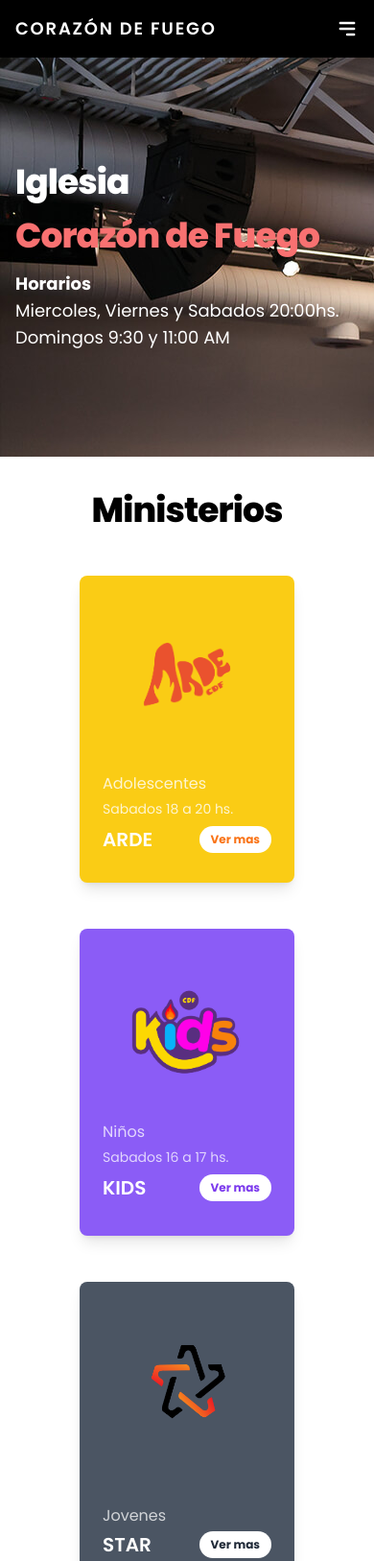
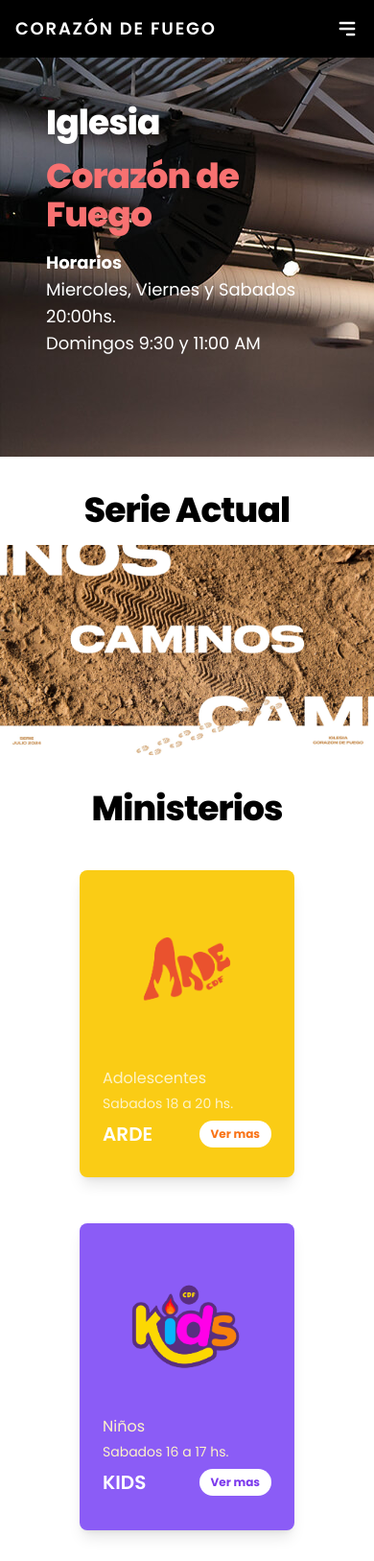
Before and after one commit to marianodparisi/web-cdf, an Astro site: page / in a window 390 px wide. Shown: the top 1627 px of the page at 96% size. Built offline with nearby package versions, Linux system fonts and the light colour scheme; Astro itself is replaced by a stand-in of ours.

Commit message:
Adding Serie on main page

```diff
--- a/package.json
+++ b/package.json
@@ -15,7 +15,7 @@
   "license": "ISC",
   "dependencies": {
     "@astrojs/tailwind": "^5.1.0",
-    "astro": "^4.12.2",
+    "astro": "^4.13.0",
     "tailwindcss": "^3.4.6"
   }
 }
--- a/src/pages/index.astro
+++ b/src/pages/index.astro
@@ -3,7 +3,7 @@ import Layout from "../layouts/Layout.astro";
 ---
 <Layout>
   <div class="height-background bg-[url('/Upperroom-Prayer-Room-Dallas-TX.jpg')]">
-    <div class="grid grid-cols-1 h-full sm:grid-cols-2 content-center align-middle p-4">
+    <div class="content-center align-middle p-12">
       <div class="text-center ml-0 sm:ml-32">
           <h1 class="text-left mb-4 text-4xl font-extrabold tracking-tight md:text-5xl lg:text-6xl text-white">Iglesia</h1>
           <h1 class="text-left mb-4 text-4xl font-extrabold tracking-tight text-red-400 md:text-5xl lg:text-6xl">Corazón de Fuego</h1>
@@ -14,16 +14,22 @@ import Layout from "../layouts/Layout.astro";
     </div>
   </div>
   <div class="justify-center">
+      <h1 class="text-center mb-4 text-4xl font-extrabold tracking-tight md:text-5xl lg:text-6xl pt-9">Serie Actual</h1>
+  </div>
+  <div class="bg-gray-50">
+      <img class="object-cover object-center sm:px-56" alt="" src="/Serie_Caminos.jpg">
+  </div>
+  <div class="justify-center">
       <h1 class="text-center mb-4 text-4xl font-extrabold tracking-tight md:text-5xl lg:text-6xl pt-9">Ministerios</h1>
   </div>
-  <div class="p-1 flex mx-40 flex-wrap m-5 sm:bg-gray-100 items-center justify-center">
+  <div class="p-1 flex flex-wrap mt-2 sm:bg-gray-50 items-center justify-center">
     <div class="flex-shrink-0 m-6 h-80 w-56 overflow-hidden bg-yellow-400 rounded-lg max-w-xs shadow-lg">
         <div class="pt-8 px-8 flex items-center justify-center">
             <img class="w-44" src="/Arde_PNG.png" alt="">
         </div>
         <div class="text-white px-6 pb-6 mt-6">
-            <span class="block opacity-80 mb-1">Adolescentes</span>
-            <span class="block text-sm opacity-80 mb-2">Sabados 18 a 20 hs.</span>
+            <span class="block text-amber-100 mb-1">Adolescentes</span>
+            <span class="block text-sm text-amber-100 mb-2">Sabados 18 a 20 hs.</span>
             <div class="flex justify-between">
                 <span class="block font-semibold text-xl">ARDE</span>
                 <button class="hover:bg-orange-500 hover:text-white transition delay-75 hover:scale-110 ease-in active:text-orange-500 bg-white rounded-full text-orange-500 text-xs font-bold px-3 py-2 leading-none flex items-center">Ver mas</button>
@@ -35,8 +41,8 @@ import Layout from "../layouts/Layout.astro";
             <img class="w-40" src="/Kids_PNG.png" alt="">
         </div>
         <div class="text-white px-6 pb-6 mt-6">
-            <span class="block opacity-75 mb-1">Niños</span>
-            <span class="block text-sm opacity-75 mb-2">Sabados 16 a 17 hs.</span>
+            <span class="block text-amber-100 mb-1">Niños</span>
+            <span class="block text-sm text-amber-100 mb-2">Sabados 16 a 17 hs.</span>
             <div class="flex justify-between">
                 <span class="block font-semibold text-xl">KIDS</span>
                 <button class="hover:bg-violet-400 hover:text-white transition delay-75 hover:scale-110 ease-in active:text-violet-400 bg-white rounded-full text-xs font-bold px-3 py-2 text-violet-600 leading-none flex items-center">Ver mas</button>
@@ -48,7 +54,7 @@ import Layout from "../layouts/Layout.astro";
             <img class="w-40" src="/Star_PNG.png" alt="">
         </div>
         <div class="text-white px-6 pb-6 mt-6">
-            <span class="block opacity-75 mb-1">Jovenes</span>
+            <span class="block text-gray-400 mb-1">Jovenes</span>
             <div class="flex justify-between">
                 <span class="block font-semibold text-xl">STAR</span>
                 <p></p>
@@ -61,7 +67,7 @@ import Layout from "../layouts/Layout.astro";
             <img class="w-40 h-auto" src="/Gold%20Team_PNG.png" alt="">
         </div>
         <div class="text-white px-6 pb-6 mt-6">
-            <span class="block text-black opacity-75 mb-1">Matrimonios GOLD</span>
+            <span class="block text-black mb-1">Matrimonios GOLD</span>
             <div class="flex justify-between">
                 <span class="block text-black font-semibold text-xl">GOLD</span>
                 <button class="hover:bg-violet-400 hover:text-white transition delay-75 hover:scale-110 ease-in active:text-violet-400 bg-white rounded-full text-xs font-bold px-3 py-2 text-gray-800 leading-none flex items-center">Ver mas</button>
```
Also changed, not shown: public/Serie_Caminos.jpg (added), 2 other files.
